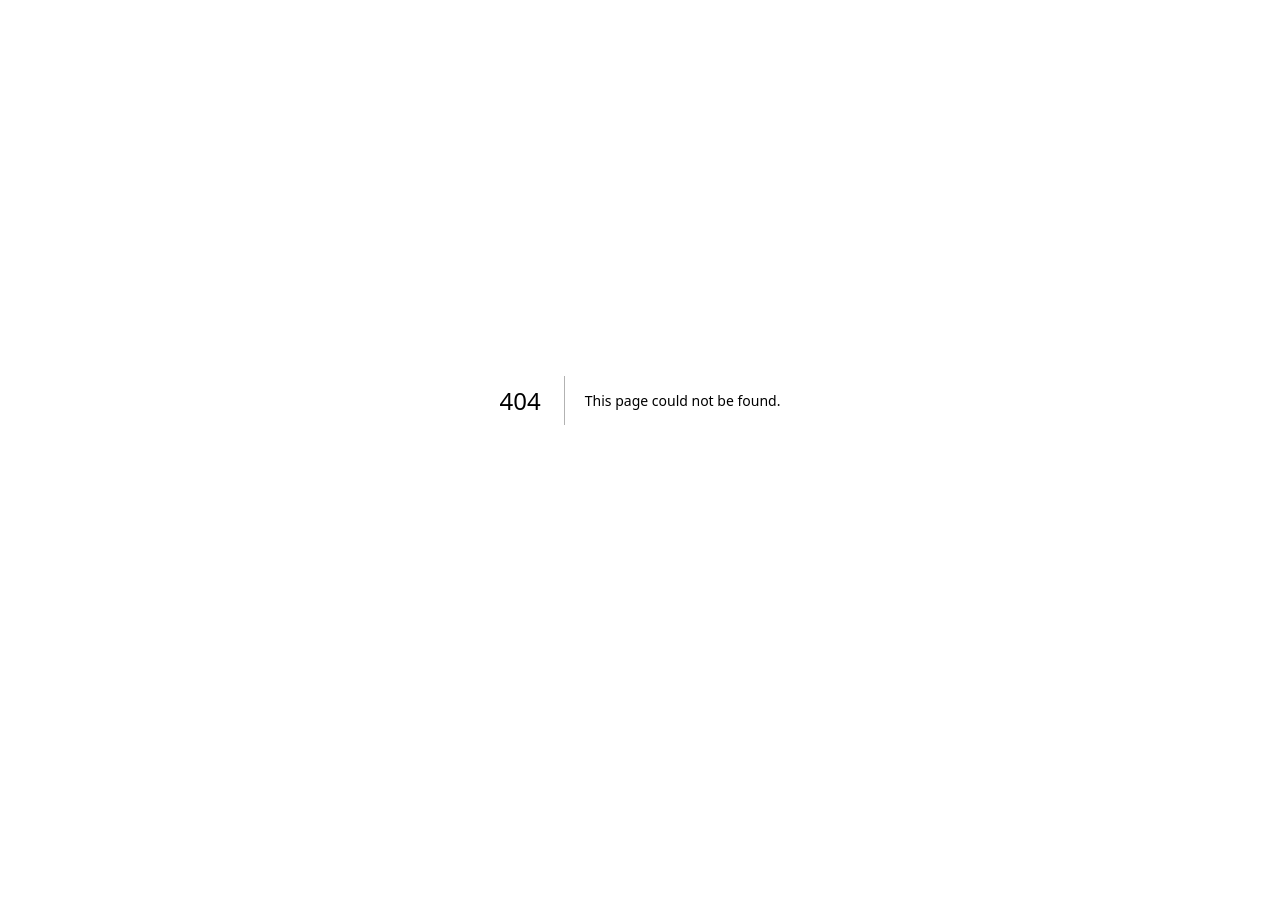
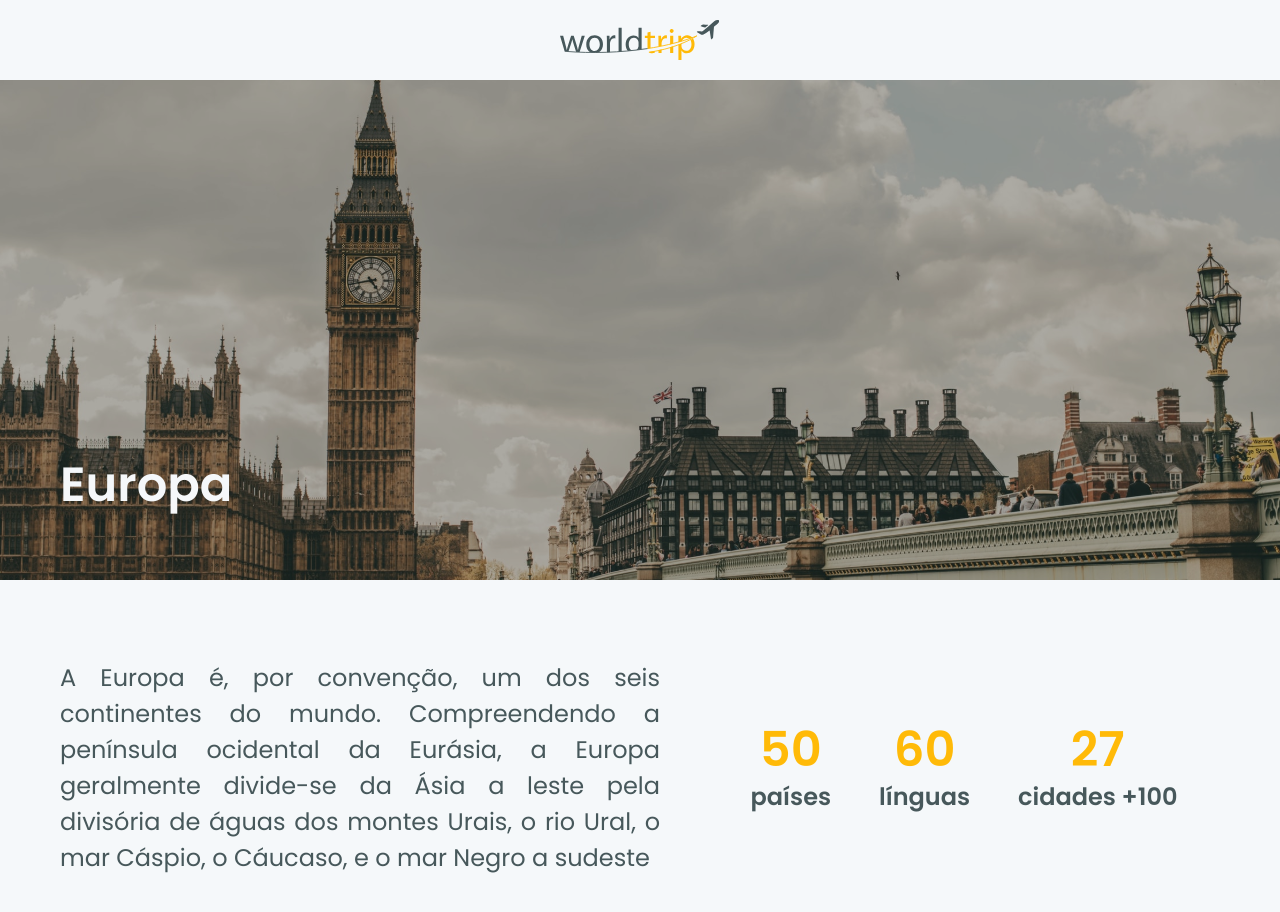
Before and after one commit to bredacoder/ignite-reactjs-worldtrip, a Next.js app: page /continent/europa in a window 1280 px wide. Before the commit this address had no page. Shown: the top 912 px of the page. Before the commit the page ends 800 px from the top, so only its background shows below. Built offline with nearby package versions, Linux system fonts and the light colour scheme.

Commit message:
feat: Continent Content

```diff
--- a/src/components/Banner/index.tsx
+++ b/src/components/Banner/index.tsx
@@ -4,7 +4,7 @@ export function Banner() {
   return (
 
   <Box
-    bgImage="url('BackgroundBanner.svg')"
+    bgImage="url('/BackgroundBanner.svg')"
     bgPosition="center"
     bgRepeat="no-repeat"
     bgSize="cover"
--- a/src/components/ContinentBanner/index.tsx
+++ b/src/components/ContinentBanner/index.tsx
@@ -3,7 +3,7 @@ import { Box, Container, Heading } from "@chakra-ui/react";
 export default function ContinentBanner() {
   return (
     <Box
-    bgImage="url('Europe.svg')"
+    bgImage="url('/Europe.svg')"
     h="500"
     w="100%"
     bgPosition="center"
@@ -18,6 +18,7 @@ export default function ContinentBanner() {
       <Heading
         position="absolute"
         bottom="59px"
+        left="0"
         color="gray.100"
         fontSize={["1.75rem","5xl"]}
         fontWeight="600"
--- /dev/null
+++ b/src/components/ContinentContent/Infos.tsx
@@ -0,0 +1,65 @@
+import { Box, Flex, Heading, Text } from "@chakra-ui/react";
+
+export default function Infos() {
+  return (
+    <Flex
+      w="lg"
+      justifyContent="center"
+      gap="12"
+    >
+      <Box textAlign="center">
+        <Heading
+          color="yellow.300"
+          fontSize="5xl"
+          fontWeight="600"
+        >
+          50
+        </Heading>
+        <Text
+          fontWeight="600"
+          fontSize="2xl"
+          lineHeight="9"
+          color="gray.600"
+        >
+          países
+        </Text>
+      </Box>
+
+      <Box textAlign="center">
+        <Heading
+          color="yellow.300"
+          fontSize="5xl"
+          fontWeight="600"
+        >
+          60
+        </Heading>
+        <Text
+          fontWeight="600"
+          fontSize="2xl"
+          lineHeight="9"
+          color="gray.600"
+        >
+          línguas
+        </Text>
+      </Box>
+
+      <Box textAlign="center">
+        <Heading
+          color="yellow.300"
+          fontSize="5xl"
+          fontWeight="600"
+        >
+          27
+        </Heading>
+        <Text
+          fontWeight="600"
+          fontSize="2xl"
+          lineHeight="9"
+          color="gray.600"
+        >
+          cidades +100
+        </Text>
+      </Box>
+  </Flex>
+  );
+}
--- /dev/null
+++ b/src/components/ContinentContent/index.tsx
@@ -0,0 +1,27 @@
+import { Box, Flex, Heading, Text } from "@chakra-ui/react";
+import Infos from "./Infos";
+
+export default function ContinentContent() {
+  return (
+    <Flex
+      my="20"
+      maxW="1160"
+      justifyContent="space-between"
+      alignItems="center"
+      mx="auto"
+    >
+      <Text
+        fontWeight="normal"
+        fontSize="2xl"
+        lineHeight="9"
+        align="justify"
+        color="gray.600"
+        w="37.5rem"
+      >
+        A Europa é, por convenção, um dos seis continentes do mundo. Compreendendo a península ocidental da Eurásia, a Europa geralmente divide-se da Ásia a leste pela divisória de águas dos montes Urais, o rio Ural, o mar Cáspio, o Cáucaso, e o mar Negro a sudeste
+      </Text>
+
+      <Infos />
+    </Flex>
+  )
+}
--- a/src/components/Header/index.tsx
+++ b/src/components/Header/index.tsx
@@ -11,7 +11,7 @@ export function Header() {
       align="center"
       mx="auto"
     >
-      <Image src="Logo.svg" alt="Logo" h={["5", "10"]} />
+      <Image src="/Logo.svg" alt="Logo" h={["5", "10"]} />
     </Flex>
   )
 };
--- a/src/components/Slider/index.tsx
+++ b/src/components/Slider/index.tsx
@@ -42,7 +42,7 @@ export default function Slider() {
             bgSize="cover"
             textAlign="center"
           >
-            <Link href="continent">
+            <Link href="/continent/europa">
               <Heading
                 fontSize={["3xl","4xl","5xl"]}
                 color="gray.100"
--- /dev/null
+++ b/src/pages/continent/[slug].tsx
@@ -0,0 +1,20 @@
+import Head from "next/head";
+import ContinentBanner from "../../components/ContinentBanner";
+import ContinentContent from "../../components/ContinentContent";
+import { Header } from "../../components/Header";
+
+export default function Continent() {
+  return (
+    <>
+      <Head>
+        <title>WorldTrip - Europa</title>
+      </Head>
+
+      <Header />
+
+      <ContinentBanner />
+
+      <ContinentContent />
+    </>
+  )
+}
```
Also changed, not shown: src/pages/continent/index.tsx (deleted, +0 -12 lines), src/pages/index.tsx (+7 -2 lines).
